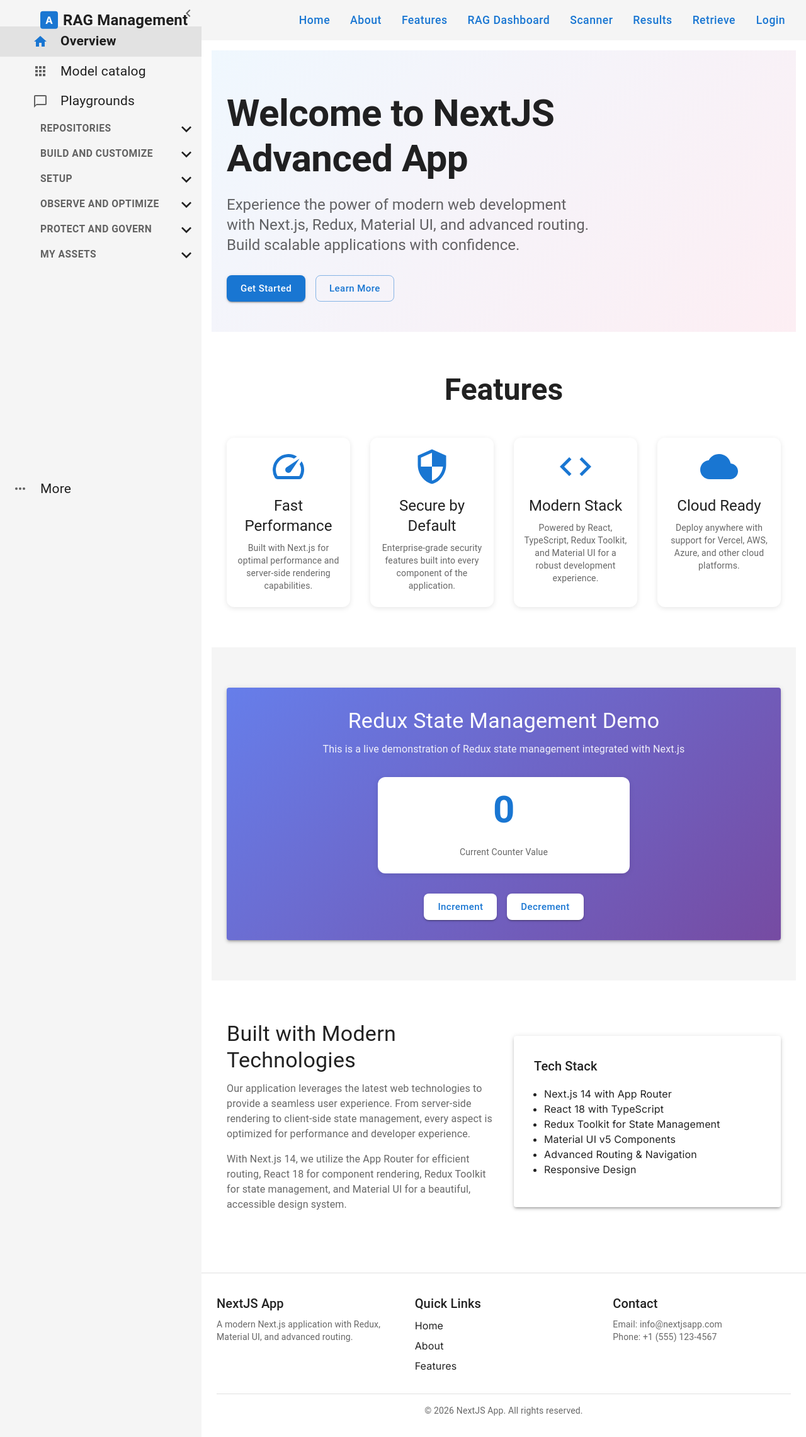
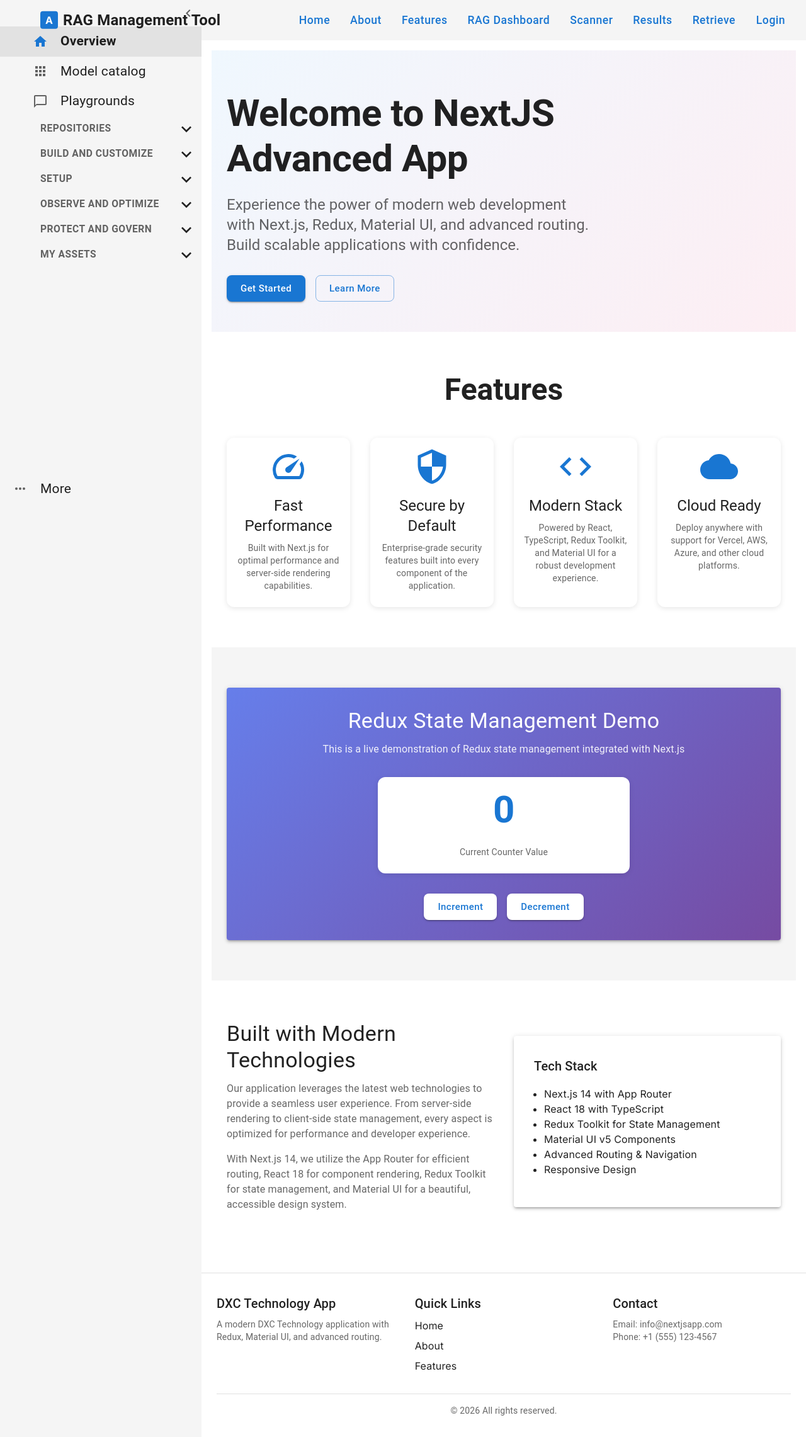
Before and after one commit to atorrespr2018G/Management, a Next.js app: page / in a window 1280 px wide. Shown: the whole page at 63% size. Built offline with nearby package versions, Linux system fonts and the light colour scheme.

Commit message:
Update Header and Footer components

```diff
--- a/src/components/Layout/Footer.tsx
+++ b/src/components/Layout/Footer.tsx
@@ -27,10 +27,10 @@ export default function Footer({ sidebarOpen = false }: FooterProps) {
         <Grid container spacing={4}>
           <Grid item xs={12} sm={4}>
             <Typography variant="h6" gutterBottom>
-              NextJS App
+              DXC Technology App
             </Typography>
             <Typography variant="body2" color="text.secondary">
-              A modern Next.js application with Redux, Material UI, and advanced routing.
+              A modern DXC Technology application with Redux, Material UI, and advanced routing.
             </Typography>
           </Grid>
           <Grid item xs={12} sm={4}>
@@ -63,7 +63,7 @@ export default function Footer({ sidebarOpen = false }: FooterProps) {
         </Grid>
         <Box sx={{ mt: 4, pt: 2, borderTop: 1, borderColor: 'divider', textAlign: 'center' }}>
           <Typography variant="body2" color="text.secondary">
-            © {new Date().getFullYear()} NextJS App. All rights reserved.
+            © {new Date().getFullYear()}  All rights reserved.
           </Typography>
         </Box>
       </Container>
--- a/src/components/Layout/Header.tsx
+++ b/src/components/Layout/Header.tsx
@@ -87,7 +87,7 @@ export default function Header({ onMenuClick, sidebarOpen = false }: HeaderProps
           </Box>
           {sidebarOpen && (
             <Typography variant="h6" sx={{ fontWeight: 600, fontSize: '1.5rem' }}>
-              RAG Management
+              RAG Management Tool
             </Typography>
           )}
         </Box>
```
